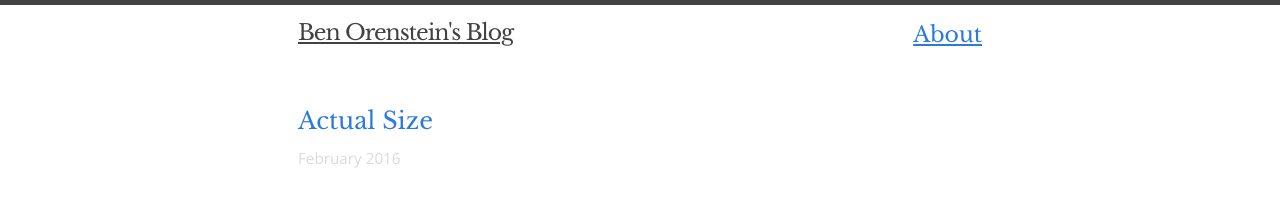
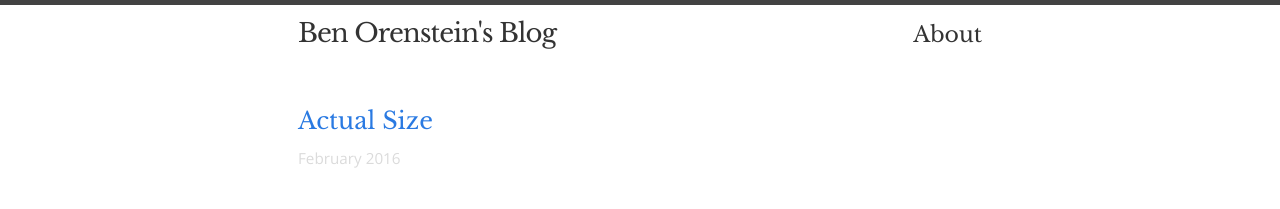
Before and after one commit to r00k/blog, a Jekyll site: the page built from index.html, in a window 1280 px wide. Shown: the top 209 px of the page. Built offline with Jekyll 4.4.1, drawn with Linux system fonts in a browser that asks for light colours.

Commit message:
Style header better

```diff
--- a/_sass/_custom-styles.scss
+++ b/_sass/_custom-styles.scss
@@ -14,15 +14,27 @@ iframe {
 }
 
 .site-title {
-  font-size: 22px;
-  font-family: 'Libre Baskerville', serif;
-  text-decoration: underline;
+    font-size: 26px;
+    line-height: 56px;
+    letter-spacing: -1px;
+    margin-bottom: 0;
+    float: left;
+    font-family: 'Libre Baskerville', serif;
+    color: #333;
+
+    &:visited {
+        color: #333;
+    }
 }
 
 .about-link {
+  color: #333;
   font-size: 22px;
   font-family: 'Libre Baskerville', serif;
-  text-decoration: underline;
+
+  &:visited {
+      color: #333;
+  }
 }
 
 html { font-size: 1em;}
--- a/_sass/_layout.scss
+++ b/_sass/_layout.scss
@@ -8,19 +8,6 @@
 
     // Positioning context for the mobile navigation icon
     position: relative;
-}
-
-.site-title {
-    font-size: 26px;
-    line-height: 56px;
-    letter-spacing: -1px;
-    margin-bottom: 0;
-    float: left;
-
-    &,
-    &:visited {
-        color: $grey-color-dark;
-    }
 }
 
 .site-nav {
```
